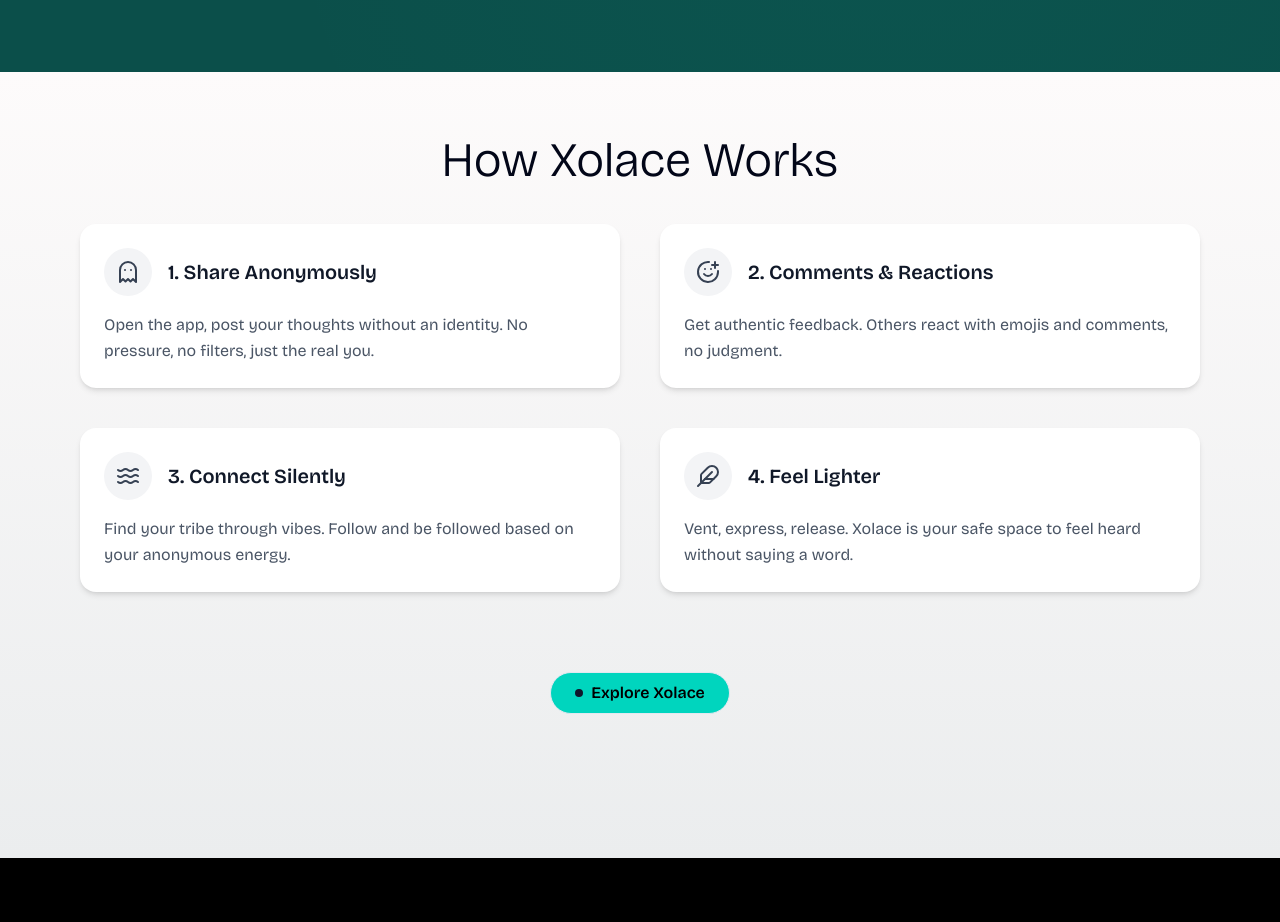
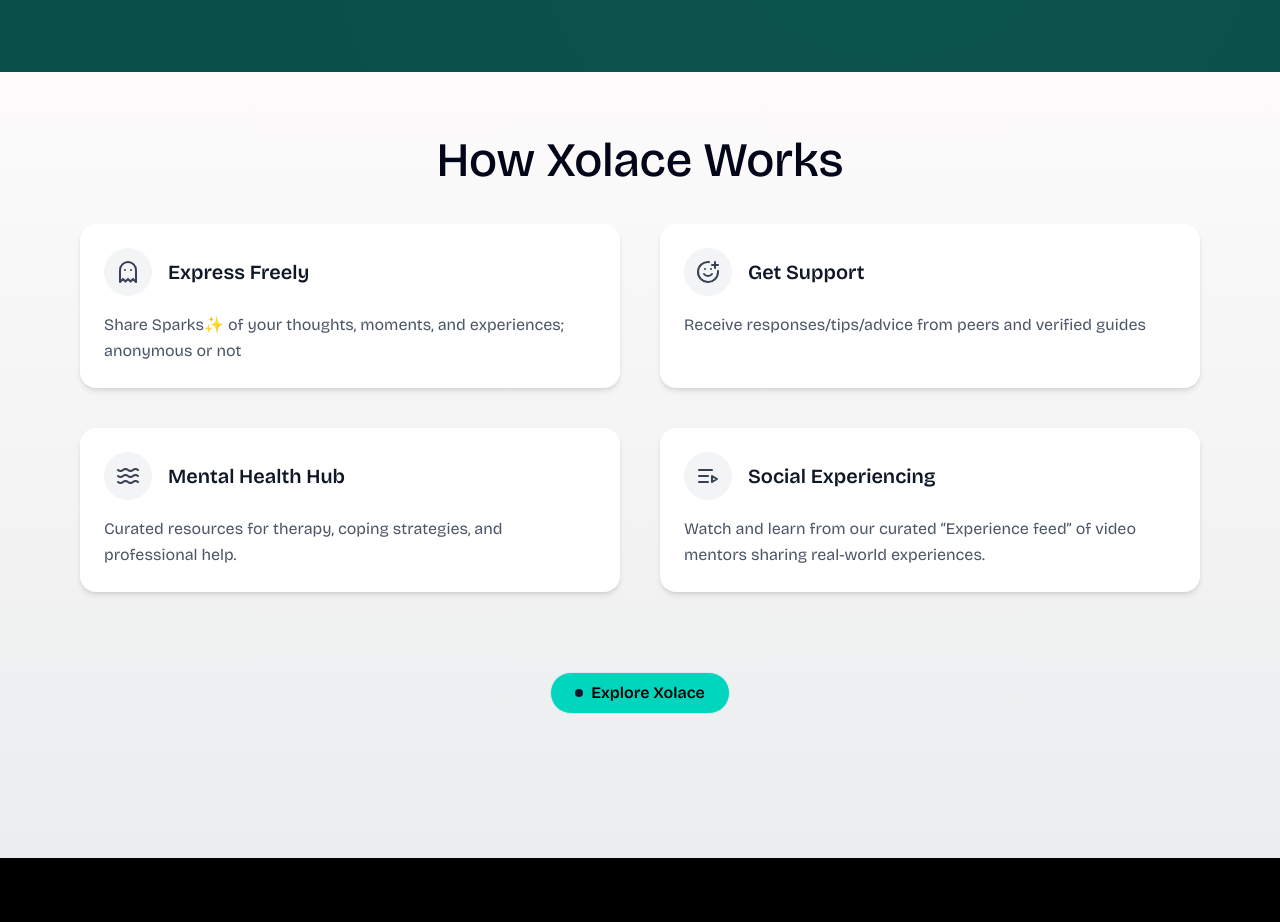
Before and after one commit to xolace-official/xolace_inc, a Next.js app: page / in a window 1280 px wide. Shown: the part 1900-2822 px from the top of the page. Built offline with nearby package versions, Linux system fonts and the light colour scheme.

Commit message:
content updates

```diff
--- a/src/components/Landing/HeroSection.tsx
+++ b/src/components/Landing/HeroSection.tsx
@@ -42,7 +42,7 @@
 
             <div className="flex flex-wrap gap-4 mt-10">
               <div className="flex flex-col sm:flex-row gap-3 sm:gap-4 justify-center lg:justify-start">
-                <InteractiveHoverButton onClick={()=>router.push('http://xolace.app/')} className="w-full sm:w-auto px-6 sm:px-8 py-3 sm:py-4 bg-teal-600 text-white rounded-lg hover:bg-teal-700 transition-colors font-medium text-sm sm:text-base">
+                <InteractiveHoverButton onClick={()=>router.push('https://xolace.app/')} className="w-full sm:w-auto px-6 sm:px-8 py-3 sm:py-4 bg-teal-600 text-white rounded-lg hover:bg-teal-700 transition-colors font-medium text-sm sm:text-base">
                   Join Our Community
                 </InteractiveHoverButton>
                 <InteractiveHoverButton className="w-full sm:w-auto px-6 sm:px-8 py-3 sm:py-4 border border-teal-600 text-teal-600 rounded-lg hover:bg-teal-50 transition-colors font-medium text-sm sm:text-base">
--- a/src/components/Landing/HowItWorks.tsx
+++ b/src/components/Landing/HowItWorks.tsx
@@ -5,33 +5,35 @@
   Ghost,
   SmilePlus,
   Waves,
-  Feather,
+  ListVideo
 } from "lucide-react"
+import { useRouter } from "next/navigation"
 
 const steps = [
   {
-    title: "1. Share Anonymously",
-    description: "Open the app, post your thoughts without an identity. No pressure, no filters, just the real you.",
+    title: "Express Freely",
+    description: "Share Sparks✨ of your thoughts, moments, and experiences; anonymous or not",
     Icon: Ghost,
   },
   {
-    title: "2. Comments & Reactions",
-    description: "Get authentic feedback. Others react with emojis and comments, no judgment.",
+    title: "Get Support",
+    description: "Receive responses/tips/advice from peers and verified guides",
     Icon: SmilePlus,
   },
   {
-    title: "3. Connect Silently",
-    description: "Find your tribe through vibes. Follow and be followed based on your anonymous energy.",
+    title: "Mental Health Hub",
+    description: "Curated resources for therapy, coping strategies, and professional help.",
     Icon: Waves,
   },
   {
-    title: "4. Feel Lighter",
-    description: "Vent, express, release. Xolace is your safe space to feel heard without saying a word.",
-    Icon: Feather,
+    title: "Social Experiencing",
+    description: "Watch and learn from our curated “Experience feed” of video mentors sharing real-world experiences.",
+    Icon: ListVideo,
   },
 ]
 
 export default function HowXolaceWorks() {
+  const router = useRouter()
   return (
     <section className="bg-gradient-to-b from-[#fdfbfb] to-[#ebedee] py-16 px-6 md:px-20" id="how-it-works">
       <div className="max-w-6xl mx-auto">
@@ -40,7 +42,7 @@
           whileInView={{ opacity: 1, y: 0 }}
           transition={{ duration: 0.6 }}
           viewport={{ once: true }}
-          className="text-4xl md:text-5xl font-light text-center mb-10"
+          className="text-4xl md:text-5xl font-medium text-center mb-10"
         >
           How Xolace Works
         </motion.h2>
@@ -67,7 +69,7 @@
         </div>
 
         <div className="flex justify-center py-20 items-center">
-          <InteractiveHoverButton className="bg-teal-400 text-black">Explore Xolace</InteractiveHoverButton>
+          <InteractiveHoverButton onClick={()=> router.push("https://xolace.app/")} className="bg-teal-400 text-black">Explore Xolace</InteractiveHoverButton>
         </div>
       </div>
     </section>
```
